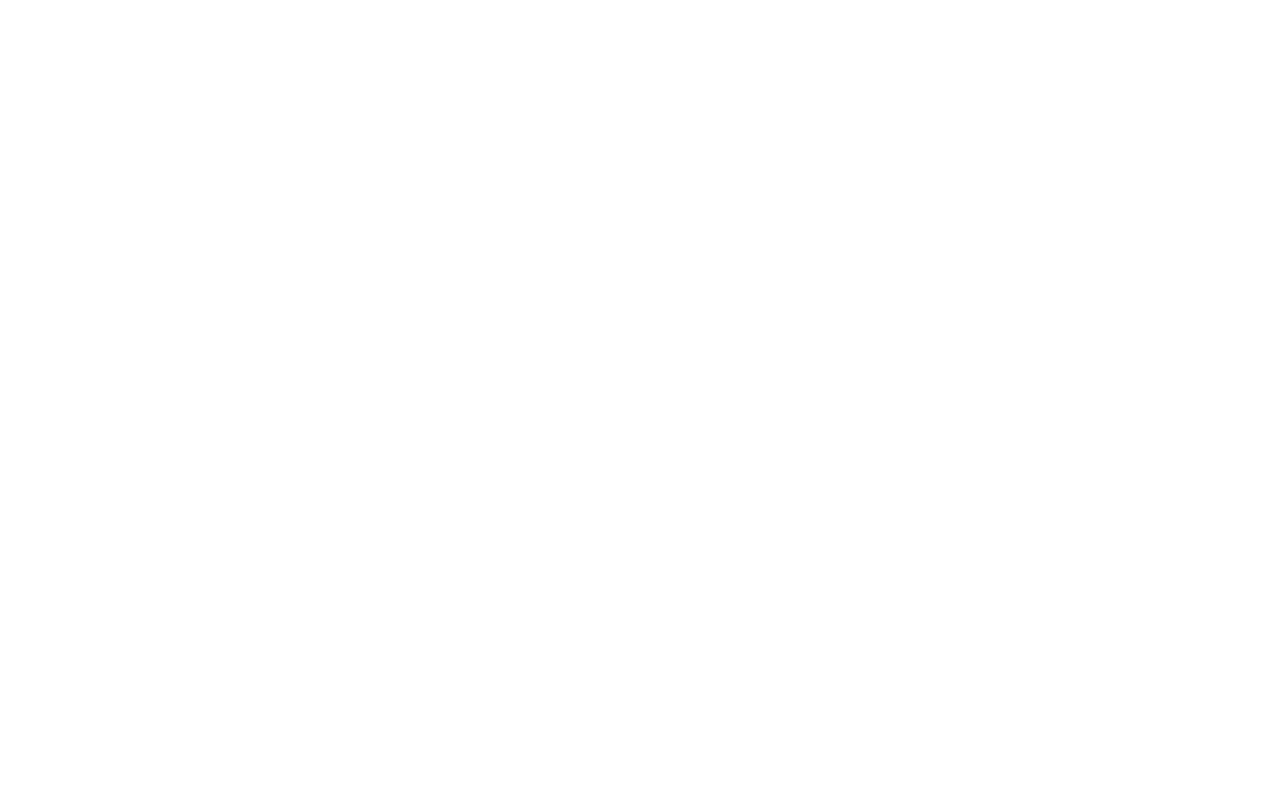
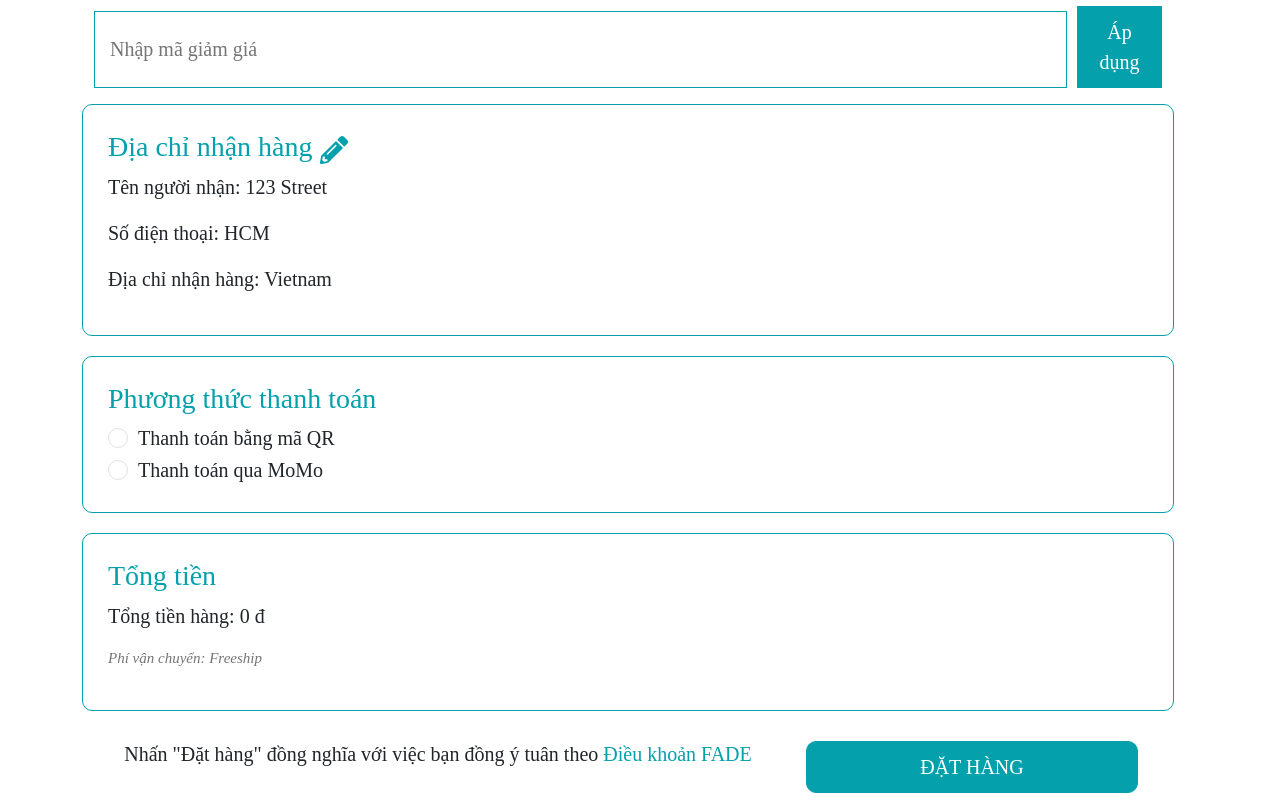
Before and after one commit to chaunguyen18/shop_perfume_2, a React (Create React App) app: page /checkout/1 in a window 1280 px wide. Before the commit this address had no page. Shown: the part 260-1060 px from the top of the page. Before the commit the page ends 800 px from the top, so only its background shows below. Built offline with nearby package versions, Linux system fonts and the light colour scheme.

Commit message:
update checkout

```diff
--- a/src/App.css
+++ b/src/App.css
@@ -2097,7 +2097,8 @@
 
 /* Cart */
 
-.cart {
+.cart,
+.checkout-content {
   font-size: 20px;
 }
 
@@ -2117,97 +2118,129 @@
   font-weight: 600;
 }
 
-.cart .cart-address,
-.cart .cart-payment,
-.cart .cart-checkout {
+.cart-content .cart-item .cart-item-infor {
+  color: #1e7379;
+}
+
+.btnCheckout,
+.checkout-content .btnOrder {
+  border: solid 1px #04a0ac;
+  padding: 10px;
+  width: 100%;
+  background-color: #04a0ac;
+  font-size: 20px;
+  color: #fff;
+  border-radius: 10px;
+  cursor: pointer;
+  margin-top: 10px;
+  transition: all 0.2s ease-in-out;
+  text-transform: uppercase;
+}
+
+.btnCheckout a {
+  text-decoration: none;
+  color: #fff;
+}
+
+.btnDeleteCartItem {
+  cursor: pointer;
+}
+
+.btnCheckout:hover,
+.checkout-content .btnOrder:hover {
+  background-color: #1e7379;
+  color: #abebef;
+}
+
+.cart-address h3 {
+  display: flex;
+  justify-content: space-between;
+  align-items: center;
+}
+
+.cart-empty-content svg {
+  font-size: 400px;
+  color: #04a0ac;
+}
+
+.cart-empty-content p {
+  margin-top: 20px;
+  font-size: 40px;
+  font-weight: 500;
+  color: #04a0ac;
+}
+
+.cart-footer .cart-sale .btnSale:hover {
+  background-color: #1e7379;
+  color: #abebef;
+}
+
+.cart-footer .cart-sale input,
+.checkout-content .checkout-sale input {
+  margin-top: 5px;
+  padding: 15px;
+  width: 100%;
+  color: #000;
+  border: 1px solid #04a0ac;
+}
+
+.cart-footer .cart-sale .btnSale,
+.checkout-content .checkout-sale .btnSale {
+  border: solid 1px #04a0ac;
+  padding: 10px;
+  background-color: #04a0ac;
+  font-size: 20px;
+  color: #fff;
+  border-radius: 0;
+  margin-left: 10px;
+  cursor: pointer;
+  transition: all 0.2s ease-in-out;
+}
+
+.checkout-content .checkout-address,
+.checkout-content .checkout-payment,
+.checkout-content .checkout-bill {
   border: solid 1px #04a0ac;
   margin-bottom: 20px;
   border-radius: 10px;
   padding: 25px;
 }
 
-.cart-content .cart-item .cart-item-infor {
-  color: #1e7379;
-}
-
-.btnCheckout {
-  border: solid 1px #04a0ac;
-  padding: 10px;
-  width: 100%;
-  background-color: #04a0ac;
-  font-size: 20px;
-  color: #fff;
-  border-radius: 10px;
-  cursor: pointer;
-  margin-top: 10px;
-  transition: all 0.2s ease-in-out;
-  text-transform: uppercase;
-}
-
-
-
-.btnDeleteCartItem {
-  cursor: pointer;
-}
-
-.btnCheckout:hover,
-.cart-infor .cart-sale .btnSale:hover {
+.checkout-content .checkout-sale .btnSale:hover {
   background-color: #1e7379;
   color: #abebef;
 }
 
-.cart .cart-payment .form-check-input:checked {
+.checkout-content .checkout-payment .form-check-input:checked {
   background-color: #04a0ac !important;
   border-color: #04a0ac !important;
-  box-shadow: 0 0 0 0.2rem rgba(4, 160, 172, 0.25) !important; /* Hiệu ứng viền */
-}
-
-.cart-address h3 {
-  display: flex;
-  justify-content: space-between;
-  align-items: center;
-}
-
-.cart-infor .cart-sale h3 {
-  color: #1e7379;
-}
-
-.cart-infor .cart-sale input {
-  margin-top: 5px;
-  padding: 15px;
-  width: 100%;
-  color: #000;
-  border: 1px solid #04a0ac;
-}
-
-.cart-infor .cart-sale .btnSale {
-  border: solid 1px #04a0ac;
-  padding: 10px;
-  background-color: #04a0ac;
-  font-size: 20px;
-  color: #fff;
-  border-radius: 0;
-  margin-left: 10px;
-  cursor: pointer;
-  transition: all 0.2s ease-in-out;
-}
-
-.cart-empty-content svg {
-  font-size: 400px;
-  color: #04a0ac;
-}
-
-.cart-empty-content p{
-  margin-top: 20px;
-  font-size: 40px;
-  font-weight: 500;
-  color: #04a0ac;
-}
-
-.cart .total-price{
+  box-shadow: 0 0 0 0.2rem rgba(4, 160, 172, 0.25) !important;
+}
+
+/* .checkout-content .total-price {
   font-size: 35px;
   color: red;
   font-weight: 600;
+} */
+
+.checkout-content h3 {
+  color: #04a0ac;
+}
+
+.checkout-content .checkout-ship {
+  font-style: italic;
+  font-size: 15px;
+  color: #757575;
+}
+
+.checkout-content .checkout-terms a {
+  color: #04a0ac;
+  text-decoration: none;
+  cursor: pointer;
+}
+
+.checkout-content .checkout-terms a:hover {
+  color: #1e7379;
 }
 
 /* --------------- ADMIN ----------------- */
--- a/src/App.js
+++ b/src/App.js
@@ -17,6 +17,7 @@
 import { CartProvider } from "./Components/CartContext/CartContext";
 import { ToastContainer } from "react-toastify";
 import "react-toastify/dist/ReactToastify.css";
+import Checkout from "./Pages/Checkout";
 
 
 function App() {
@@ -42,7 +43,7 @@
         <Route path="/register" element={<Register />} />
         <Route path="/cart" element={<Cart />} />
         <Route path="/cat" element={<Listing />} />
-
+        <Route path="/checkout/:id" element={<Checkout />} />
         <Route path="/authentication" element={<Authentication />} />
         <Route path="/product/:id" element={<ProductDetails/>} />
       </Routes>
--- a/src/Pages/Cart/index.js
+++ b/src/Pages/Cart/index.js
@@ -1,7 +1,7 @@
 import React, { useEffect, useState } from "react";
 import Header from "../../Components/Header";
 import Footer from "../../Components/Footer";
-import { FaPencilAlt } from "react-icons/fa";
+
 import { MdDelete } from "react-icons/md";
 import axios from "axios";
 import { useCart } from "../../Components/CartContext/CartContext";
@@ -18,7 +18,6 @@
       return acc;
     }, {});
   });
-
 
   const handleQuantityChange = (productId, newQuantity) => {
     if (newQuantity < 1) return;
@@ -37,7 +36,6 @@
     );
   };
 
-
   useEffect(() => {
     const fetchProduct = async () => {
       try {
@@ -53,7 +51,7 @@
   const handleRemoveItem = (product, size) => {
     removeFromCart(product.SP_MA, size);
     toast.success(`Đã xóa sản phẩm "${product.SP_TEN}" ra khỏi giỏ hàng!`, {
-      position: "bottom-left",
+      position: "top-right",
       autoClose: 3000,
       hideProgressBar: false,
       closeOnClick: true,
@@ -80,7 +78,7 @@
             </div>
           ) : (
             <div className="row gx-3">
-              <div className="col-md-8 d-flex flex-column">
+              <div className="col-md-12 d-flex flex-column">
                 <div className="cart-header">
                   <h1>Giỏ hàng</h1>
                 </div>
@@ -88,11 +86,12 @@
                 <div className="cart-content mt-3">
                   <div className="cart-item row pb-2 d-flex justify-content-center">
                     <div className="col-md-2">Sản phẩm</div>
-                    <div className="col-md-2">Size</div>
+                    <div className="col-md-2">Tên sản phẩm</div>
+                    <div className="col-md-1">Size</div>
                     <div className="col-md-2">Giá</div>
                     <div className="col-md-2">Số lượng</div>
                     <div className="col-md-2">Tổng</div>
-                    <div className="col-md-2">Xóa</div>
+                    <div className="col-md-1">Xóa</div>
                   </div>
 
                   {cart.map((item, index) => (
@@ -100,9 +99,18 @@
                       key={index}
                       className="row align-items-center d-flex justify-content-center py-2"
                     >
+                      <div className="col-md-2">
+                        <img
+                          src={item.product.SP_DIENGIAI}
+                          alt={item.product.SP_TEN}
+                          className="img-fluid"
+                        />
+                      </div>
                       <div className="col-md-2">{item.product.SP_TEN}</div>
-                      <div className="col-md-2">{item.size}</div>
-                      <div className="col-md-2">{item.price.toLocaleString()}đ</div>
+                      <div className="col-md-1">{item.size}</div>
+                      <div className="col-md-2">
+                        {item.price.toLocaleString()}đ
+                      </div>
 
                       <div className="col-md-2">
                         <input
@@ -111,14 +119,21 @@
                           value={item.quantity}
                           min="1"
                           onChange={(e) =>
-                            handleQuantityChange(item.product.SP_MA, parseInt(e.target.value, 10))
+                            handleQuantityChange(
+                              item.product.SP_MA,
+                              parseInt(e.target.value, 10)
+                            )
                           }
                         />
                       </div>
                       <div className="col-md-2">
-                      {(item.price * (quantities[item.product.SP_MA] || item.quantity)).toLocaleString()}đ
+                        {(
+                          item.price *
+                          (quantities[item.product.SP_MA] || item.quantity)
+                        ).toLocaleString()}
+                        đ
                       </div>
-                      <div className="col-md-2">
+                      <div className="col-md-1">
                         <MdDelete
                           className="text-danger btnDeleteCartItem"
                           onClick={() =>
@@ -131,10 +146,8 @@
                 </div>
               </div>
 
-              <div className="col-md-4 cart-infor mt-2">
-                <div className="row d-flex flex-column">
-                  <div className="cart-sale mb-3">
-                    <h3>Mã giảm giá</h3>
+              <div className="cart-footer mt-3 row">
+                <div className="cart-sale mb-3 col-md-6">
                   <div className="d-flex justify-content-space-between">
                     <input type="text" placeholder="Nhập mã giảm giá" />
                     <button type="button" className="btn btnSale">
@@ -142,74 +155,10 @@
                     </button>
                   </div>
                 </div>
-
-                  <div className="cart-address">
-                    <h3>
-                      Địa chỉ nhận hàng <FaPencilAlt />
-                    </h3>
-                    <div className="cart-address-edit">
-                      <p>Tên người nhận: 123 Street</p>
-                      <p>Số điện thoại: HCM</p>
-                      <p>Địa chỉ nhận hàng: Vietnam</p>
-                    </div>
-                  </div>
-
-                  <div className="cart-checkout">
-                    <h3>Tổng tiền</h3>
-                    <p>
-                      Tổng tiền hàng:{" "}
-                      {cart
-                        .reduce(
-                          (total, item) => total + item.price * item.quantity,
-                          0
-                        )
-                        .toLocaleString()}{" "}
-                      đ
-                    </p>
-                  </div>
-
-                  <div className="cart-payment">
-                    <h3>Phương thức thanh toán</h3>
-                    {/* <div className="form-check">
-                      <input
-                        className="form-check-input"
-                        type="radio"
-                        name="payment"
-                        id="cod"
-                      />
-                      <label className="form-check-label" htmlFor="cod">
-                        Thanh toán khi nhận hàng (COD)
-                      </label>
-                    </div> */}
-                    <div className="form-check">
-                      <input
-                        className="form-check-input"
-                        type="radio"
-                        name="payment"
-                        id="qr"
-                      />
-                      <label className="form-check-label" htmlFor="qr">
-                        Thanh toán bằng mã QR
-                      </label>
-                    </div>
-                    <div className="form-check">
-                      <input
-                        className="form-check-input"
-                        type="radio"
-                        name="payment"
-                        id="momo"
-                      />
-                      <label className="form-check-label" htmlFor="momo">
-                        Thanh toán qua MoMo
-                      </label>
-                    </div>
-                  </div>
-
-                  <div className="d-block mt-3">
+                <div className="d-block mt-3 col-md-6">
                   <button type="button" className="btn btnCheckout">
-                     Đặt hàng
+                    <a href="/checkout/:id">Thanh toán</a>
                   </button>
-                  </div>
                 </div>
               </div>
             </div>
--- /dev/null
+++ b/src/Pages/Checkout/index.js
@@ -0,0 +1,115 @@
+import React from "react";
+import Footer from "../../Components/Footer";
+import Header from "../../Components/Header";
+import { FaPencilAlt } from "react-icons/fa";
+import { toast } from "react-toastify";
+import "react-toastify/dist/ReactToastify.css";
+import { useCart } from "../../Components/CartContext/CartContext";
+import axios from "axios";
+
+const Checkout = () => {
+  const { cart, setCart, removeFromCart } = useCart();
+
+  return (
+    <div>
+      <Header />
+      <div className="container p-4">
+        <div className="row checkout-content">
+          <div className="row d-flex flex-column">
+            <div className="checkout-sale mb-3">
+              <h3>Mã giảm giá</h3>
+              <div className="d-flex justify-content-space-between">
+                <input type="text" placeholder="Nhập mã giảm giá" />
+                <button type="button" className="btn btnSale">
+                  Áp dụng
+                </button>
+              </div>
+            </div>
+
+            <div className="checkout-address">
+              <h3>
+                Địa chỉ nhận hàng <FaPencilAlt />
+              </h3>
+              <div className="checkout-address-edit">
+                <p>Tên người nhận: 123 Street</p>
+                <p>Số điện thoại: HCM</p>
+                <p>Địa chỉ nhận hàng: Vietnam</p>
+              </div>
+            </div>
+
+            <div className="checkout-payment">
+              <h3>Phương thức thanh toán</h3>
+              {/* <div className="form-check">
+                <input
+                  className="form-check-input"
+                  type="radio"
+                  name="payment"
+                  id="cod"
+                />
+                <label className="form-check-label" htmlFor="cod">
+                  Thanh toán khi nhận hàng (COD)
+                </label>
+              </div> */}
+              <div className="form-check">
+                <input
+                  className="form-check-input"
+                  type="radio"
+                  name="payment"
+                  id="qr"
+                />
+                <label className="form-check-label" htmlFor="qr">
+                  Thanh toán bằng mã QR
+                </label>
+              </div>
+              <div className="form-check">
+                <input
+                  className="form-check-input"
+                  type="radio"
+                  name="payment"
+                  id="momo"
+                />
+                <label className="form-check-label" htmlFor="momo">
+                  Thanh toán qua MoMo
+                </label>
+              </div>
+            </div>
+
+            <div className="checkout-bill">
+              <h3>Tổng tiền</h3>
+              <p>
+                Tổng tiền hàng:{" "}
+                {cart
+                  .reduce(
+                    (total, item) => total + item.price * item.quantity,
+                    0
+                  )
+                  .toLocaleString()}{" "}
+                đ
+              </p>
+              <p className="checkout-ship">Phí vận chuyển: Freeship</p>
+            </div>
+
+            <div className="d-flex justify-content-space-between row">
+              <div className="col-md-8 checkout-terms d-flex align-items-center justify-content-center">
+                <p>
+                  Nhấn "Đặt hàng" đồng nghĩa với việc bạn đồng ý tuân theo{" "}
+                  <a href="http://localhost:3000/terms/">Điều khoản FADE</a>
+                </p>
+              </div>
+              <div className="col-md-4">
+                <div className="d-block">
+                  <button type="button" className="btn btnOrder">
+                    Đặt hàng
+                  </button>
+                </div>
+              </div>
+            </div>
+          </div>
+        </div>
+      </div>
+      <Footer />
+    </div>
+  );
+};
+
+export default Checkout;
--- a/src/Pages/ProductDetails/index.js
+++ b/src/Pages/ProductDetails/index.js
@@ -65,7 +65,7 @@
       addToCart(product, activeSize, quantity, newPrice);
 
       toast.success(`🛒 Đã thêm ${quantity} sản phẩm vào giỏ hàng!`, {
-        position: "bottom-left",
+        position: "top-right",
         autoClose: 3000,
       });
     }
```
Also changed, not shown: server.js (+48 -110 lines). Lines whose indentation alone changed are shown as unchanged.
